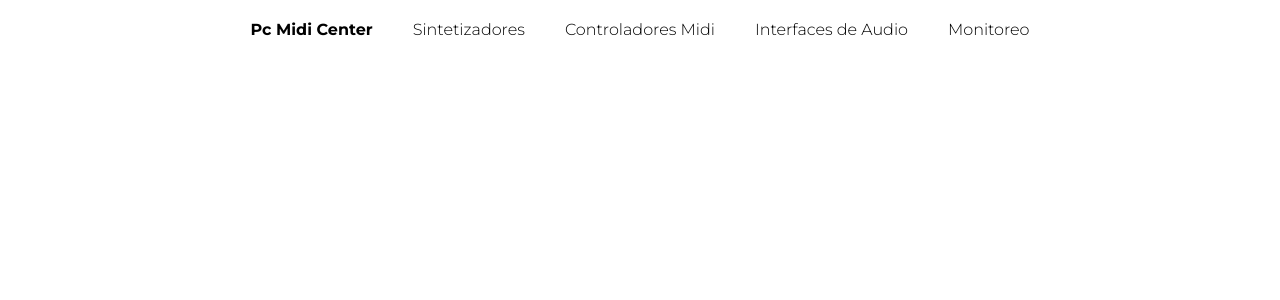
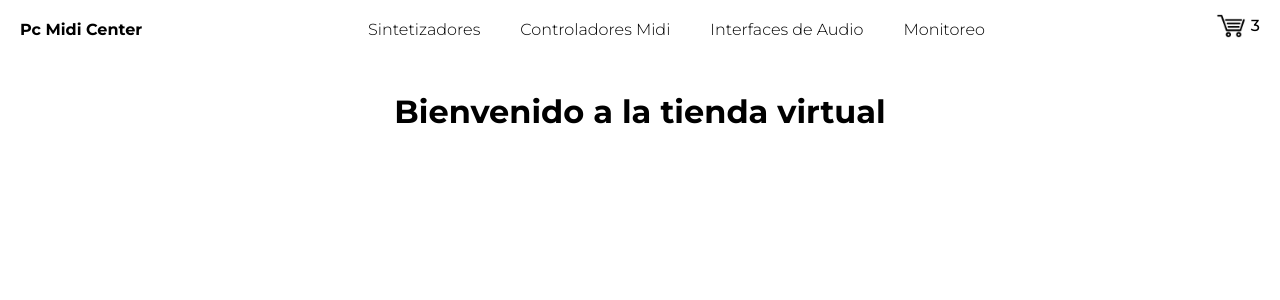
Before and after one commit to joaquin-osorio/PcMidi-Osorio, a React (Create React App) app in the folder pcmidi/: page / in a window 1280 px wide. Shown: the top 300 px of the page. Built offline with nearby package versions, Linux system fonts and the light colour scheme.

Commit message:
corrijo landing

```diff
--- a/pcmidi/src/App.js
+++ b/pcmidi/src/App.js
@@ -1,10 +1,12 @@
 import "./App.css";
 import NavBar from "./components/NavBar/NavBar";
+import ItemListContainer from "./components/ItemListContainer/ItemListContainer";
 
 function App() {
   return (
     <div className="generalContainer">
       <NavBar />
+      <ItemListContainer greeting='Bienvenido a la tienda virtual'/>
     </div>
   );
 }
--- a/pcmidi/src/components/CartWidget/CartWidget.css
+++ b/pcmidi/src/components/CartWidget/CartWidget.css
@@ -1,14 +1,16 @@
-.cartContainer{
+.cart{
     display: flex;
-    flex-direction: row;
+    align-items: center;
+    padding: 20px;
+    padding-top: 0;
 }
 
-.cartImg{
-    width: 50px;
-    height: 50px;
+.cartLogo{
+    width: 40px;
+    height: 40px;
 }
 
-.cartContainer p{
-    font-weight: 700;
+.cartCant{
     font-size: 1rem;
+    font-weight: 500;
 }
--- /dev/null
+++ b/pcmidi/src/components/CartWidget/CartWidget.jsx
@@ -0,0 +1,14 @@
+import React from 'react';
+import logo from './icono.jpeg'
+import './CartWidget.css'
+
+const CartWidget = (props) => {
+    return (
+        <div className='cart'>
+            <img src={logo} className='cartLogo'/>
+            <p className='cartCant'>{props.cant}</p>
+        </div>
+    );
+};
+
+export default CartWidget;
--- a/pcmidi/src/components/ItemCount/ItemCount.css
+++ /dev/null
@@ -1,3 +0,0 @@
-input{
-    text-align: center;
-}
--- /dev/null
+++ b/pcmidi/src/components/ItemListContainer/ItemListContainer.jsx
@@ -0,0 +1,12 @@
+import React from 'react';
+import './ItemListContainer.css';
+
+const ItemListContainer = (props) => {
+    return (
+        <div>
+            <h1>{props.greeting}</h1>
+        </div>
+    );
+};
+
+export default ItemListContainer;
--- a/pcmidi/src/components/NavBar/NavBar.css
+++ b/pcmidi/src/components/NavBar/NavBar.css
@@ -6,6 +6,8 @@
 
 .container{
   display: flex;
+  width: 100%;
+  justify-content: space-between;
 }
 
 .title{
--- a/pcmidi/src/components/NavBar/NavBar.jsx
+++ b/pcmidi/src/components/NavBar/NavBar.jsx
@@ -1,5 +1,6 @@
 import React from 'react';
 import './NavBar.css'
+import CartWidget from '../CartWidget/CartWidget';
 
 const NavBar = () => {
     return (
@@ -11,6 +12,7 @@ const NavBar = () => {
                 <li><a href="#">Interfaces de Audio</a></li>
                 <li><a href="#">Monitoreo</a></li>
             </ul>
+            <CartWidget cant='3' />
         </div>
     );
 };
```
Also changed, not shown: pcmidi/src/components/CartWidget/CartWidget.js (deleted, +0 -14 lines), pcmidi/src/components/ItemCount/ItemCount.js (deleted, +0 -23 lines), pcmidi/src/components/ItemListContainer/ItemListContainer.js (deleted, +0 -14 lines).
